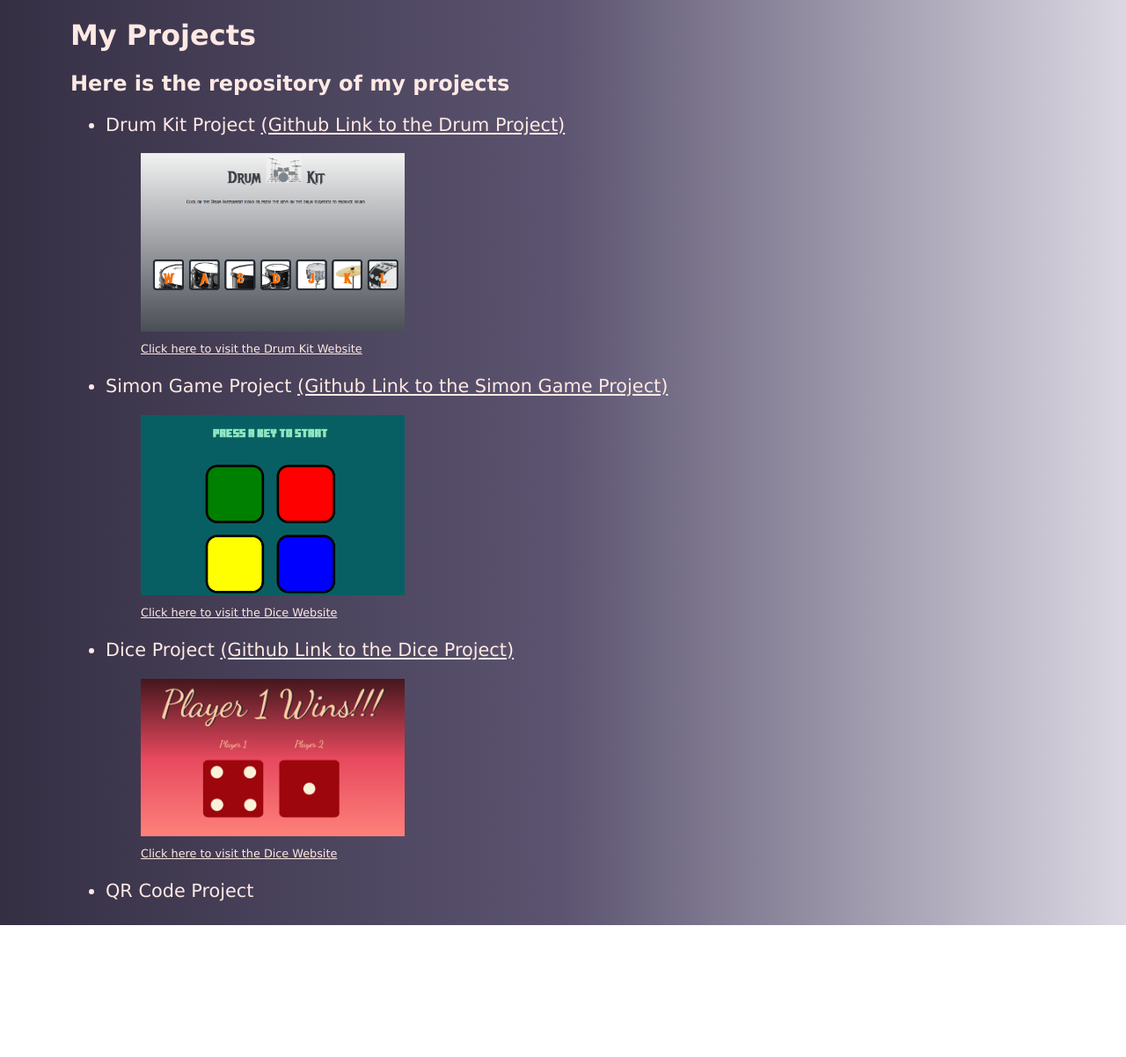
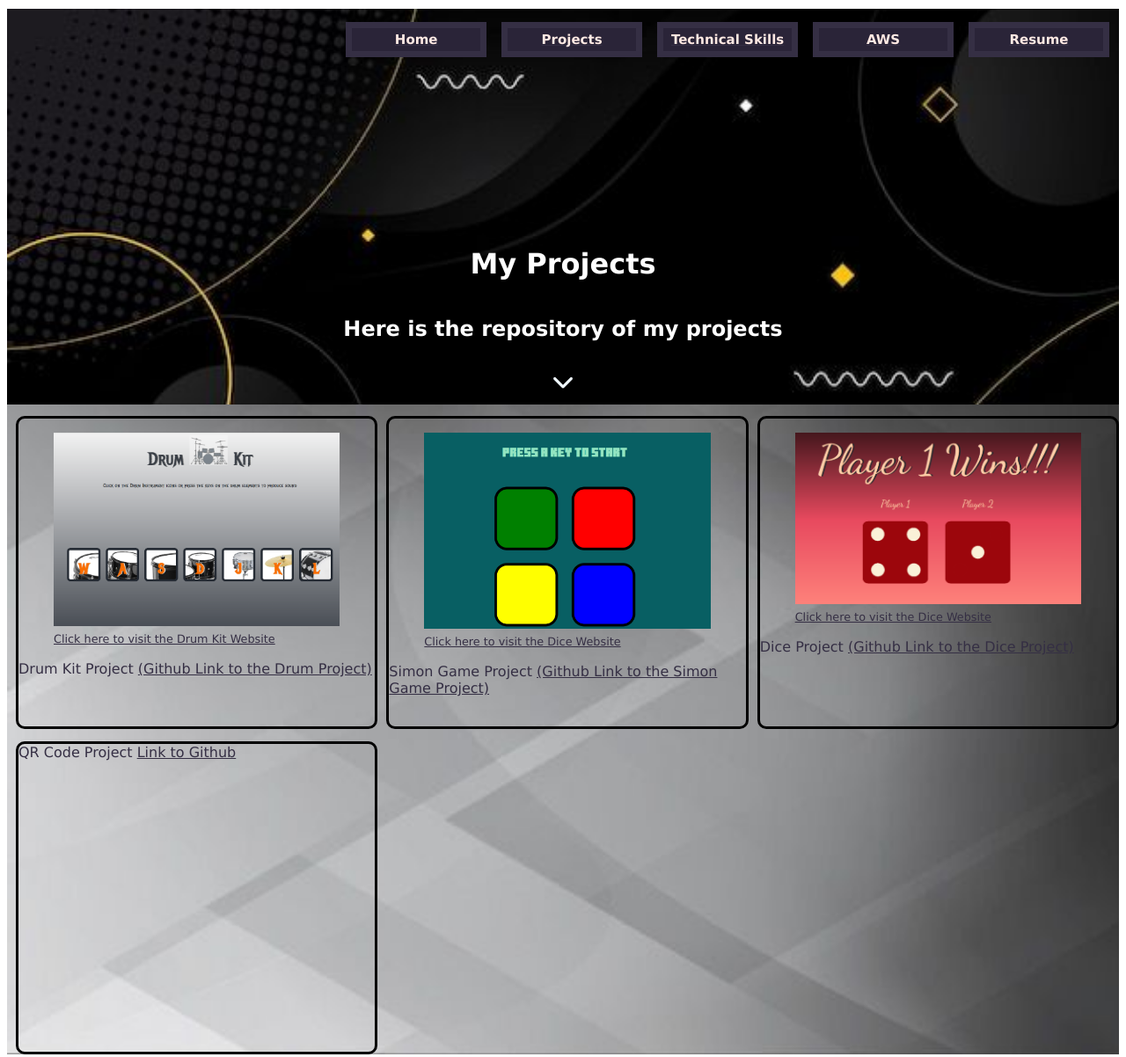
Before and after one commit to Coding-byKS/MyJournal, a plain HTML site: page myprojects.html in a window 1280 px wide. Shown: the whole page at 88% size. Before the commit the page ends 1052 px from the top, so only its background shows below. Drawn offline with Linux system fonts and the light colour scheme.

Commit message:
second commit

```diff
--- a/index.js
+++ b/index.js
@@ -1,4 +1,2 @@
-// $("button").click(function(){
-//     $("h1").css('top', $(this).scrollTop());
-
-// })
+// // $("button").click(function(){
+// //     $("h1").css('top', $(this).scrollTop());
--- a/myprojects.html
+++ b/myprojects.html
@@ -4,13 +4,38 @@
     <meta charset="UTF-8">
     <meta name="viewport" content="width=device-width, initial-scale=1.0">
     <title>My Projects</title>
+    <link rel="stylesheet" href="https://cdnjs.cloudflare.com/ajax/libs/font-awesome/4.7.0/css/font-awesome.min.css">
+    <script src="https://kit.fontawesome.com/19075f580c.js" crossorigin="anonymous"></script>
+    <script src="https://kit.fontawesome.com/19075f580c.js" crossorigin="anonymous"></script>
     <link rel="stylesheet" href="styles1.css">
 </head>
 <body>
-    <h1>My Projects</h1>
-    <h2>Here is the repository of my projects</h2>
-    <ul>
-        <li>Drum Kit Project <a href="https://github.com/Coding-byKS/Drum-Kit-Project">(Github Link to the Drum Project)</a><br />
+    <div class="top">
+        <div class="navbar">
+            <nav class="nav">
+                <a class="navbar nav" href="./index.html"><button>Home</button></a>
+                <a class="navbar nav" href="./myprojects.html"><button>Projects</button></a>
+                <a class="navbar nav" href="./mytechskills.html"><button >Technical Skills</button></a>
+                <a class="navbar nav" href="./mycerts.html"><button>AWS</button></a>
+                <a class="navbar nav" href="./myresume.html"><button>Resume</button></a>
+            </nav>
+        </div>
+        <div id="topHeader">
+
+            <div class="header">
+                <div class="heading"><h1>My Projects</h1></div>
+                <div class="heading"><h2>Here is the repository of my projects</h2></div>
+
+            <div class="pulse">
+                <i class="icon fa fa-chevron-down"></i>
+            </div>
+            </div>
+        </div>
+    </div>
+    <div class="main">
+        <div class="row">
+            <div class="column">
+                <div class="column-level">
                 <figure>
                     <a href="https://coding-byks.github.io/Drum-Kit-Project/">
                     <img src="./images/drumkitscreenshot.png"></a>
@@ -18,8 +43,11 @@
                         <a class="text" href="https://coding-byks.github.io/Drum-Kit-Project/">Click here to visit the Drum Kit Website</a>
                     </figcaption>
                 </figure>
-        </li>
-        <li>Simon Game Project <a href="https://github.com/Coding-byKS/Simon-Game">(Github Link to the Simon Game Project)</a><br />
+                Drum Kit Project <a href="https://github.com/Coding-byKS/Drum-Kit-Project">(Github Link to the Drum Project)</a>
+                </div>
+            </div>
+            <div class="column">
+                <div class="column-level">
                 <figure>
                     <a href="https://coding-byks.github.io/Simon-Game/">
                     <img src="./images/simonscreenshot.png"></a>
@@ -27,8 +55,11 @@
                         <a class="text" href="https://coding-byks.github.io/Simon-Game/">Click here to visit the Dice Website</a>
                     </figcaption>
                 </figure>
-        </li>
-        <li>Dice Project <a href="https://github.com/Coding-byKS/Dice_Challenge">(Github Link to the Dice Project)</a><br />
+                Simon Game Project <a href="https://github.com/Coding-byKS/Simon-Game">(Github Link to the Simon Game Project)</a>
+                </div>
+            </div>
+            <div class="column">
+                <div class="column-level">
                 <figure>
                     <a href="https://coding-byks.github.io/Dice_Challenge/">
                     <img src="./images/dicescreenshot.png"></a>
@@ -36,14 +67,24 @@
                         <a class="text" href="https://coding-byks.github.io/Dice_Challenge/">Click here to visit the Dice Website</a>
                     </figcaption>
                 </figure>
-        </li>
-        <li>QR Code Project <a href="https://github.com/Coding-byKS/QR-Code-Project-using-Postman-and-Inquirer"></a><br />
-
-        </li>
-
-
-
-    </ul>
+                Dice Project <a href="https://github.com/Coding-byKS/Dice_Challenge">(Github Link to the Dice Project)</a>
+                </div>
+            </div>
+        <div class="row">
+            <div class="column">
+                <div class="column-level">QR Code Project <a href="https://github.com/Coding-byKS/QR-Code-Project-using-Postman-and-Inquirer">Link to Github</a><br />
+                </div>
+            </div>
+            <div class="column">
+                <div class="column-empty"></div>
+            </div>
+            <div class="column">
+                <div class="column-empty"></div>
+            </div>
+        </div>
+        </div>
+    </div>
+    </div>
 
 </body>
 </html>
--- a/styles.css
+++ b/styles.css
@@ -1,28 +1,71 @@
+.navbar {
+    margin-top: 10px;
+    display:flex;
+    padding-top: 5px;
+    padding-right: 5px;
+    padding-bottom: 5px;
+    height: 50px;
+    width: 100%;
+    justify-content: flex-end;
+}
+.nav{
+    display: flex;
+    justify-content: space-around;
+    width: 70%;
+    align-items: center;
+}
+button{
+    background-color:#2a2438;
+    color: #ffe9e3;
+    width: 160px;
+    height:40px;
+    text-align: center;
+    transition-duration: 0.4s;
+    font-size: 15px;
+    font-weight:bolder;
+    border: 7px solid #352f44;
+    font-family:'Lucida Sans';
+  }
 .header{
     display: block;
     z-index: 1;
     text-align: center;
     color: #fff;
     position: absolute;
-    font-family: 'Rubik', sans-serif;
+    /* font-family: 'Rubik', sans-serif; */
+    font-family:'Lucida Sans';
     width: 80%;
-    top: 50%;
+    top: 60%;
     left: 50%;
-    margin: 0 auto;
     -webkit-transform: translate(-50%, -50%);
     transform: translate(-50%, -50%);
-    font-size: 35px;
+    font-size: 25px;
     line-height: 1;
+}
 
-}
 .header-icons:hover{
     opacity: 0.85;
 }
-h4{
+
+.header-links {
     color: aliceblue;
+    padding-top: 30px;
+    display: flex;
+    justify-content: center;
+    align-items: center;
 }
-#particles-js{
-    background: linear-gradient(to bottom, #2B32B2, #1488CC);
+.header-nav{
+    width: 25%;
+    display: flex;
+    justify-content: space-between;
+}
+a.link{
+    font-family: 'Lucida Sans';
+    font-weight:lighter;
+}
+#topHeader{
+
+    background-image: url(images/background.jpg);
     display: flex;
     vertical-align: bottom;
     width: 100%;
@@ -30,30 +73,33 @@ h4{
     background-repeat: no-repeat;
     background-size: cover;
     background-attachment: fixed;
-    width: 100% !important;
-    height: 100vh !important;
+    padding-bottom: 1px;
 }
-
 #middle{
+    /* background: linear-gradient(to bottom, white, #e4f1fe, #8dc6ff); */
+    background-image: url(images/middle.jpg);
+    background-size: cover;
     width: 100%;
     font-size: 30px;
     text-align: center;
     font-family:'Nunito Sans', sans-serif;
-    /* background: linear-gradient(to bottom, #c777b9, #79b3f4, #69bff8, #52cffe);     */
+    padding-top: 1px;
+    padding-bottom: 1px;
 }
-li, p{
+li, p.ptext{
     text-align: left;
     margin-left: 80px;
     margin-right: 80px;
     font-size: 25px;
     font-weight: 200;
+    font-family: 'Lucida Sans';
 }
 a.link{
     color: aliceblue;
     font-size: 25px;
 }
-.csharp{
-    height: 70px;
+.csharp, img.vscode,  img.express, .mongodb{
+    height: 65px;
 
 }
 
@@ -64,37 +110,41 @@ a.link{
 .pulse{
     animation: pulse 3s infinite;
 }
-
 @keyframes pulse{
     0%{
-        transform: translateY(5px)
+        transform: translateY(0px)
     }
     100%{
-        transform: translateY(25px)
+        transform: translateY(15px)
     }
 }
-button{
-    background-color: #ffe9e3;
-    border: none;
-    color: #352f44;
-    width: 15rem;
-    height:6rem;
-    text-align: center;
-    transition-duration: 0.4s;
-    display: inline-block;
-    font-size: 25px;
-    border: 7px solid #2a2438;
-    border-radius: 5%;
-    font-family:'Lucida Sans';
-    margin-bottom: 10pt;
-
-  }
-
-.button{
+.skills{
+        background-image: url(images/middle.jpg);
+        background-size: cover;
+        text-align: center;
+        font-size: 20px;
+        width:100%;
+        display: flex;
+        justify-content: space-between;
+        padding-top: 1px;
+        padding-bottom: 1px;
+        font-family: 'Lucida Sans';
+}
+.row{
     display: flex;
-    justify-content: space-between;
-    width:80%;
-    margin-left: 145px;
+    flex-direction: row;
+    flex-wrap: wrap;
+    width: 90%;
+}
+.skills p {
+    font-size: 20px;
+    font-family: 'Lucida Sans';
+}
+.tech {
+    width:100%;
+    margin: 15px;
+    /* display: flex;
+    justify-content: space-between;   */
 }
 @media screen and (max-width: 800px) {
     .button{
@@ -103,6 +153,6 @@ button{
     }
 }
 button:hover{
-    background-color: #2a2438;
-    color: #dbd8e3;
+    background-color: #ffe9e3;
+    color: #352f44;
 }
--- a/styles1.css
+++ b/styles1.css
@@ -1,23 +1,128 @@
-body{
+.top{
+    background-image: url(images/background.jpg);
+    background-size: cover;
+    width: 100%;
+    height: 450px;
+
+}
+
+#topHeader{
+        display: flex;
+    padding-bottom: 1px;
+    padding-top: 15%;
+}
+.header{
+    color:white;
+    display: flex;
+    flex-direction: row;
+    flex-wrap: wrap;
+    width: 100%;
+    height: 30%;
+}
+.heading{
     font-family:'Lucida Sans';
-    color: #ffe9e3;
-    background: linear-gradient(to right, #352f44,#5c5470, #dbd8e3);
-    margin-top: 5pt;
-    margin-right: 60pt;
-    margin-left: 60pt;
-    margin-bottom: 20pt;
+    width: 100%;
+    text-align: center;
 }
+
+.icon{
+    color: aliceblue;
+    font-size: 25px;
+
+}
+.main{
+    font-family:'Lucida Sans';
+    color:#352f44;
+    background-image: url(images/middle.jpg);
+    background-size: cover;
+}
+.row {
+    display: flex;
+    flex-direction: row;
+    flex-wrap: wrap;
+    width: 100%;
+    padding-top: 10pt;
+  }
+
+  .column {
+    display: flex;
+    flex-direction: column;
+    flex-basis: 100%;
+    flex: 1;
+    padding-left: 10px;
+  }
+
+  .column-level {
+
+    height: 350px;
+    border-width: 3px;
+    border-color: black;
+    border-style: solid;
+    border-radius: 10px;
+  }
+
+
 a{
-    color: #ffe9e3;
-    width:100%
+    color:#352f44;
+    font-family:'Lucida Sans';
+
 }
 
 ul{
     font-size: 1.3rem;
 }
+
 .text{
     font-size: 0.8rem;
 }
 img{
-    width: 30%;
+    width: 100%;
 }
+
+.pulse{
+    width:100%;
+    text-align: center;
+    animation: pulse 3s infinite;
+}
+@keyframes pulse{
+    0%{
+        transform: translateY(0px)
+    }
+    100%{
+        transform: translateY(15px)
+    }
+
+    }
+
+    .navbar {
+        margin-top: 10px;
+        display:flex;
+        padding-top: 5px;
+        padding-right: 5px;
+        padding-bottom: 5px;
+        height: 50px;
+        width: 100%;
+        justify-content: flex-end;
+    }
+    .nav{
+        display: flex;
+        justify-content: space-around;
+        width: 70%;
+        align-items: center;
+    }
+    button{
+        background-color:#2a2438;
+        color: #ffe9e3;
+        width: 160px;
+        height:40px;
+        text-align: center;
+        transition-duration: 0.4s;
+        font-size: 15px;
+        font-weight:bolder;
+        border: 7px solid #352f44;
+        font-family:'Lucida Sans';
+      }
+      button:hover{
+        background-color: #ffe9e3;
+        color: #352f44;
+    }
```
Also changed, not shown: index.html (+32 -29 lines), images/background.jpg (added), images/greybg.jpg (added), images/middle.jpg (added), images/vscode.png (added). Lines whose indentation alone changed are shown as unchanged.
